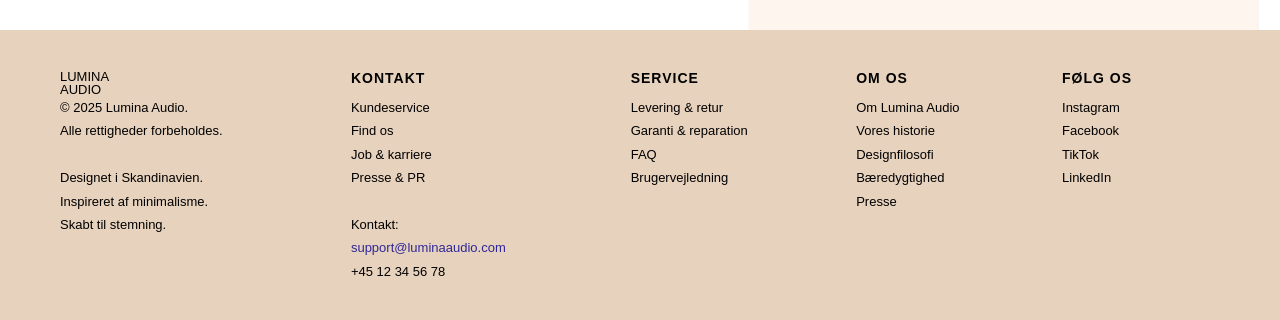
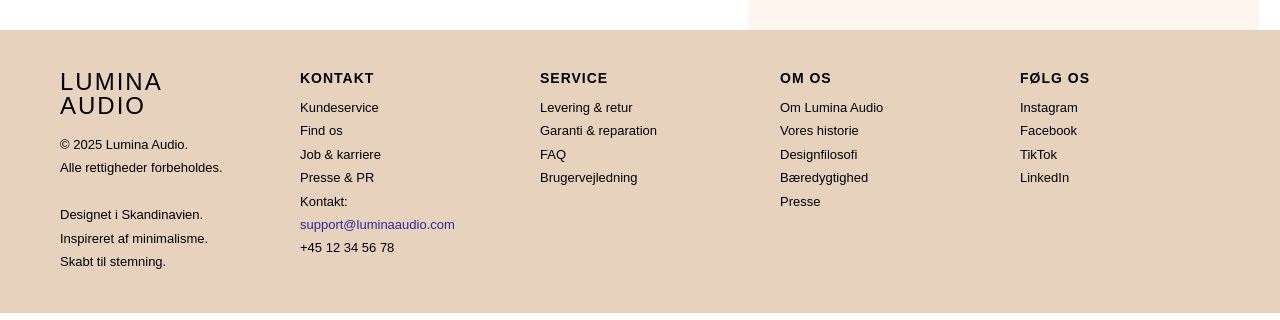
Before and after one commit to Oliviakrogh/lumina-sustainable-web, a plain HTML site: page index.html in a window 1280 px wide. Shown: the part 3270-3590 px from the top of the page. Drawn offline with nearby package versions, Linux system fonts and the light colour scheme; a web font is replaced by a local one.

Commit message:
forbedret footer strukturen med links samt css grid

```diff
--- a/css/style.css
+++ b/css/style.css
@@ -319,22 +319,42 @@ footer {
     color: black;
     font-family: var(--brødtekst-font);
 }
-footer table { width: 100%;
-  border-collapse: collapse;
+
+.footer-content {
+    display: grid;
+    grid-template-columns: repeat(5, 1fr);
+    width: 100%;
+    gap: 40px;
 }
-footer .col {
-    vertical-align: top;
-    padding-right: 40px; }
-footer h2.logo {
+
+.footer-column {
+    display: flex;
+    flex-direction: column;
+}
+
+
+footer .logo {
     font-size: 24px;
     letter-spacing: 2px;
     margin-bottom: 15px;
   }
-footer h3 {
+footer h2 {
     font-size: 14px;
     margin-bottom: 10px;
     letter-spacing: 1px; }
+
 footer p {
+    font-size: 13px;
+    line-height: 1.8;
+}
+
+footer ul {
+    list-style: none;
+    padding: 0;
+    margin: 0;
+}
+
+footer li {
     font-size: 13px;
     line-height: 1.8;
 }
--- a/index.html
+++ b/index.html
@@ -79,55 +79,69 @@
 
 <!-- Footer -->
 <footer>
-  <table>
-    <tr>
-      <td class="col">
+  <div class="footer-content">
+
+    <div class="footer-column">
       <p class="logo">LUMINA<br>AUDIO</p>
-        <p>© 2025 Lumina Audio.<br>
+      <p>
+        © 2025 Lumina Audio.<br>
         Alle rettigheder forbeholdes.<br><br>
         Designet i Skandinavien.<br>
         Inspireret af minimalisme.<br>
         Skabt til stemning.
       </p>
-      </td>
-      <td class="col">
-        <h3>KONTAKT</h3>
-        <p>Kundeservice<br>
-           Find os<br>
-           Job & karriere<br>
-           Presse & PR<br><br>
+    </div>
+
+    <div class="footer-column">
+      <h2>KONTAKT</h2>
+      <ul>
+        <li><a href="#">Kundeservice</a></li>
+        <li><a href="#">Find os</a></li>
+        <li><a href="#">Job & karriere</a></li>
+        <li><a href="#">Presse & PR</a></li>
+      </ul>
+
+      <p>
         Kontakt:<br>
-           <a href="mailto:support@luminaaudio.com" class="mail">support@luminaaudio.com</a><br>
+        <a href="mailto:support@luminaaudio.com" class="mail">
+          support@luminaaudio.com
+        </a><br>
         +45 12 34 56 78
       </p>
-      </td>
-      <td class="col">
-        <h3>SERVICE</h3>
-        <p>Levering & retur<br>
-           Garanti & reparation<br>
-           FAQ<br>
-           Brugervejledning
-        </p>
-      </td>
-      <td class="col">
-        <h3>OM OS</h3>
-        <p>Om Lumina Audio<br>
-           Vores historie<br>
-           Designfilosofi<br>
-           Bæredygtighed<br>
-           Presse
-        </p>
-      </td>
-      <td class="col">
-        <h3>FØLG OS</h3>
-        <p>Instagram<br>
-           Facebook<br>
-           TikTok<br>
-           LinkedIn
-        </p>
-      </td>
-    </tr>
-  </table>
+    </div>
+
+    <div class="footer-column">
+      <h2>SERVICE</h2>
+      <ul>
+        <li><a href="#">Levering & retur</a></li>
+        <li><a href="#">Garanti & reparation</a></li>
+        <li><a href="#">FAQ</a></li>
+        <li><a href="#">Brugervejledning</a></li>
+      </ul>
+    </div>
+
+   <div class="footer-column">
+      <h2>OM OS</h2>
+      <ul>
+        <li><a href="#">Om Lumina Audio</a></li>
+        <li><a href="#">Vores historie</a></li>
+        <li><a href="#">Designfilosofi</a></li>
+        <li><a href="#">Bæredygtighed</a></li>
+        <li><a href="#">Presse</a></li>
+      </ul>
+    </div>
+
+   <div class="footer-column">
+      <h2>FØLG OS</h2>
+      <ul>
+        <li><a href="#">Instagram</a></li>
+        <li><a href="#">Facebook</a></li>
+        <li><a href="#">TikTok</a></li>
+        <li><a href="#">LinkedIn</a></li>
+      </ul>
+    </div>
+
+  </div>
 </footer>
 
 </body>
```
Lines whose indentation alone changed are shown as unchanged.
